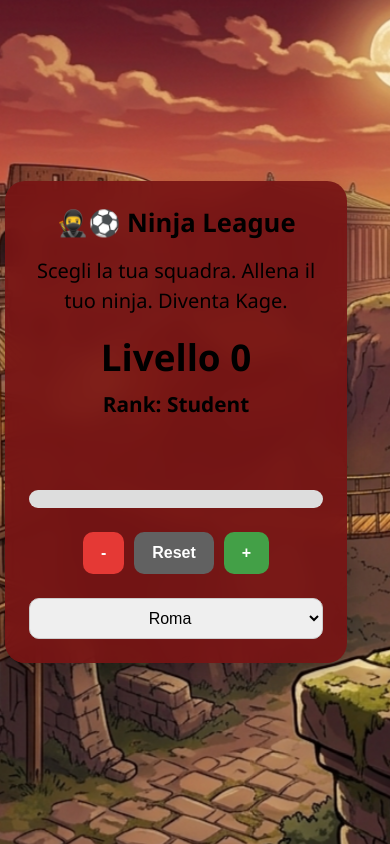
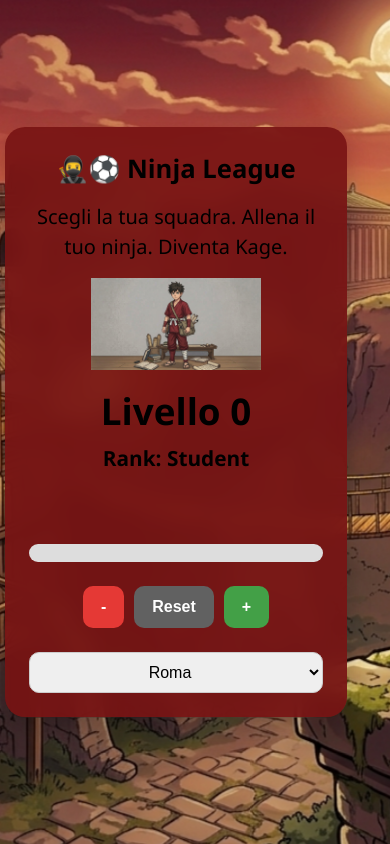
Before and after one commit to filos93/Ninja-League, a plain HTML site: page index.html in a window 390 px wide. Drawn offline with Linux system fonts and the light colour scheme.

Commit message:
Fix responsive

```diff
--- a/css/style.css
+++ b/css/style.css
@@ -348,7 +348,24 @@ button:active {
 }
 
 /* =========================
-   RESPONSIVE
+   RESPONSIVE TABLET
+========================= */
+
+@media (max-width: 1200px) {
+
+    #app {
+        padding-right: 220px;
+    }
+
+    .ninja-image {
+        right: -220px;
+        width: 220px;
+    }
+
+}
+
+/* =========================
+   RESPONSIVE MOBILE
 ========================= */
 
 @media (max-width: 900px) {
@@ -370,8 +387,15 @@ button:active {
     }
 
     .ninja-image {
-        display: none;
-        /*width: 170px;*/
+        position: static;
+
+        width: 170px;
+
+        display: block;
+
+        margin: 0 auto 1rem auto;
+
+        transform: none;
     }
 
     .buttons {
```
